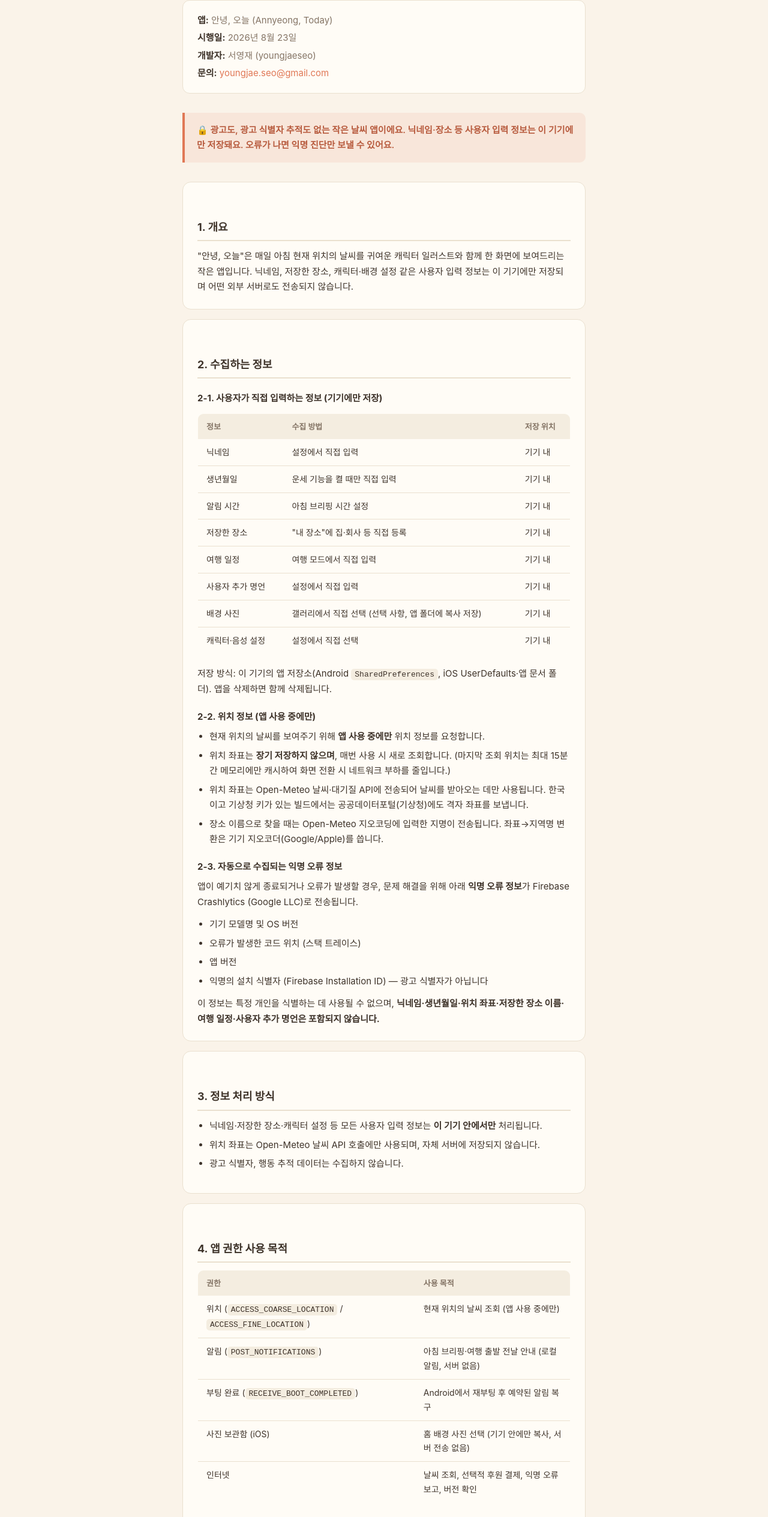
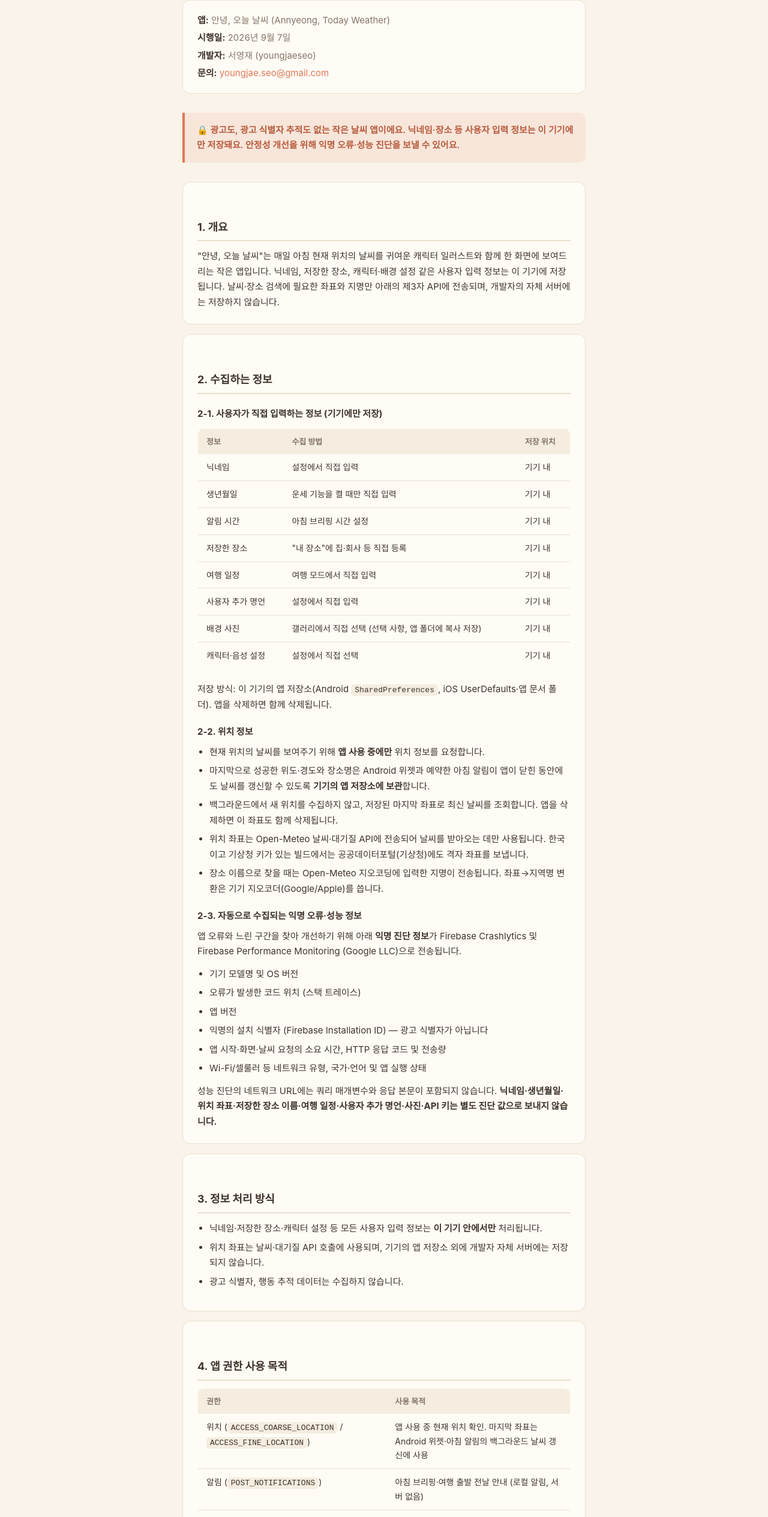
Before and after one commit to youngjaeseo-git/youngjaeseo-git.github.io, a plain HTML site: page annyeong/privacy.html in a window 1280 px wide. Shown: the part 151-2680 px from the top of the page at 60% size. Drawn offline with Linux system fonts and the light colour scheme.

Commit message:
Update Annyeong weather privacy policy for release 18

```diff
--- a/annyeong/privacy.html
+++ b/annyeong/privacy.html
@@ -3,7 +3,7 @@
 <head>
   <meta charset="UTF-8" />
   <meta name="viewport" content="width=device-width, initial-scale=1.0" />
-  <title>개인정보처리방침 — 안녕, 오늘</title>
+  <title>개인정보처리방침 — 안녕, 오늘 날씨</title>
   <style>
     *, *::before, *::after { box-sizing: border-box; margin: 0; padding: 0; }
     body {
@@ -130,26 +130,26 @@
 <body>
 
 <header>
-  <strong>안녕, 오늘 · 개인정보처리방침</strong>
+  <strong>안녕, 오늘 날씨 · 개인정보처리방침</strong>
 </header>
 
 <main>
   <h1>개인정보처리방침</h1>
 
   <div class="meta">
-    <p><strong>앱:</strong> 안녕, 오늘 (Annyeong, Today)</p>
-    <p><strong>시행일:</strong> 2026년 8월 23일</p>
+    <p><strong>앱:</strong> 안녕, 오늘 날씨 (Annyeong, Today Weather)</p>
+    <p><strong>시행일:</strong> 2026년 9월 7일</p>
     <p><strong>개발자:</strong> 서영재 (youngjaeseo)</p>
     <p><strong>문의:</strong> <a href="mailto:youngjae.seo@gmail.com">youngjae.seo@gmail.com</a></p>
   </div>
 
   <div class="notice">
-    🔒 광고도, 광고 식별자 추적도 없는 작은 날씨 앱이에요. 닉네임·장소 등 사용자 입력 정보는 이 기기에만 저장돼요. 오류가 나면 익명 진단만 보낼 수 있어요.
+    🔒 광고도, 광고 식별자 추적도 없는 작은 날씨 앱이에요. 닉네임·장소 등 사용자 입력 정보는 이 기기에만 저장돼요. 안정성 개선을 위해 익명 오류·성능 진단을 보낼 수 있어요.
   </div>
 
   <div class="section">
     <h2>1. 개요</h2>
-    <p>"안녕, 오늘"은 매일 아침 현재 위치의 날씨를 귀여운 캐릭터 일러스트와 함께 한 화면에 보여드리는 작은 앱입니다. 닉네임, 저장한 장소, 캐릭터·배경 설정 같은 사용자 입력 정보는 이 기기에만 저장되며 어떤 외부 서버로도 전송되지 않습니다.</p>
+    <p>"안녕, 오늘 날씨"는 매일 아침 현재 위치의 날씨를 귀여운 캐릭터 일러스트와 함께 한 화면에 보여드리는 작은 앱입니다. 닉네임, 저장한 장소, 캐릭터·배경 설정 같은 사용자 입력 정보는 이 기기에 저장됩니다. 날씨·장소 검색에 필요한 좌표와 지명만 아래의 제3자 API에 전송되며, 개발자의 자체 서버에는 저장하지 않습니다.</p>
   </div>
 
   <div class="section">
@@ -173,30 +173,33 @@
     </table>
     <p>저장 방식: 이 기기의 앱 저장소(Android <code>SharedPreferences</code>, iOS UserDefaults·앱 문서 폴더). 앱을 삭제하면 함께 삭제됩니다.</p>
 
-    <h3>2-2. 위치 정보 (앱 사용 중에만)</h3>
+    <h3>2-2. 위치 정보</h3>
     <ul>
       <li>현재 위치의 날씨를 보여주기 위해 <strong>앱 사용 중에만</strong> 위치 정보를 요청합니다.</li>
-      <li>위치 좌표는 <strong>장기 저장하지 않으며</strong>, 매번 사용 시 새로 조회합니다. (마지막 조회 위치는 최대 15분간 메모리에만 캐시하여 화면 전환 시 네트워크 부하를 줄입니다.)</li>
+      <li>마지막으로 성공한 위도·경도와 장소명은 Android 위젯과 예약한 아침 알림이 앱이 닫힌 동안에도 날씨를 갱신할 수 있도록 <strong>기기의 앱 저장소에 보관</strong>합니다.</li>
+      <li>백그라운드에서 새 위치를 수집하지 않고, 저장된 마지막 좌표로 최신 날씨를 조회합니다. 앱을 삭제하면 이 좌표도 함께 삭제됩니다.</li>
       <li>위치 좌표는 Open-Meteo 날씨·대기질 API에 전송되어 날씨를 받아오는 데만 사용됩니다. 한국이고 기상청 키가 있는 빌드에서는 공공데이터포털(기상청)에도 격자 좌표를 보냅니다.</li>
       <li>장소 이름으로 찾을 때는 Open-Meteo 지오코딩에 입력한 지명이 전송됩니다. 좌표→지역명 변환은 기기 지오코더(Google/Apple)를 씁니다.</li>
     </ul>
 
-    <h3>2-3. 자동으로 수집되는 익명 오류 정보</h3>
-    <p>앱이 예기치 않게 종료되거나 오류가 발생할 경우, 문제 해결을 위해 아래 <strong>익명 오류 정보</strong>가 Firebase Crashlytics (Google LLC)로 전송됩니다.</p>
+    <h3>2-3. 자동으로 수집되는 익명 오류·성능 정보</h3>
+    <p>앱 오류와 느린 구간을 찾아 개선하기 위해 아래 <strong>익명 진단 정보</strong>가 Firebase Crashlytics 및 Firebase Performance Monitoring (Google LLC)으로 전송됩니다.</p>
     <ul>
       <li>기기 모델명 및 OS 버전</li>
       <li>오류가 발생한 코드 위치 (스택 트레이스)</li>
       <li>앱 버전</li>
       <li>익명의 설치 식별자 (Firebase Installation ID) — 광고 식별자가 아닙니다</li>
+      <li>앱 시작·화면·날씨 요청의 소요 시간, HTTP 응답 코드 및 전송량</li>
+      <li>Wi-Fi/셀룰러 등 네트워크 유형, 국가·언어 및 앱 실행 상태</li>
     </ul>
-    <p>이 정보는 특정 개인을 식별하는 데 사용될 수 없으며, <strong>닉네임·생년월일·위치 좌표·저장한 장소 이름·여행 일정·사용자 추가 명언은 포함되지 않습니다.</strong></p>
+    <p>성능 진단의 네트워크 URL에는 쿼리 매개변수와 응답 본문이 포함되지 않습니다. <strong>닉네임·생년월일·위치 좌표·저장한 장소 이름·여행 일정·사용자 추가 명언·사진·API 키는 별도 진단 값으로 보내지 않습니다.</strong></p>
   </div>
 
   <div class="section">
     <h2>3. 정보 처리 방식</h2>
     <ul>
       <li>닉네임·저장한 장소·캐릭터 설정 등 모든 사용자 입력 정보는 <strong>이 기기 안에서만</strong> 처리됩니다.</li>
-      <li>위치 좌표는 Open-Meteo 날씨 API 호출에만 사용되며, 자체 서버에 저장되지 않습니다.</li>
+      <li>위치 좌표는 날씨·대기질 API 호출에 사용되며, 기기의 앱 저장소 외에 개발자 자체 서버에는 저장되지 않습니다.</li>
       <li>광고 식별자, 행동 추적 데이터는 수집하지 않습니다.</li>
     </ul>
   </div>
@@ -208,11 +211,11 @@
         <tr><th>권한</th><th>사용 목적</th></tr>
       </thead>
       <tbody>
-        <tr><td>위치 (<code>ACCESS_COARSE_LOCATION</code> / <code>ACCESS_FINE_LOCATION</code>)</td><td>현재 위치의 날씨 조회 (앱 사용 중에만)</td></tr>
+        <tr><td>위치 (<code>ACCESS_COARSE_LOCATION</code> / <code>ACCESS_FINE_LOCATION</code>)</td><td>앱 사용 중 현재 위치 확인. 마지막 좌표는 Android 위젯·아침 알림의 백그라운드 날씨 갱신에 사용</td></tr>
         <tr><td>알림 (<code>POST_NOTIFICATIONS</code>)</td><td>아침 브리핑·여행 출발 전날 안내 (로컬 알림, 서버 없음)</td></tr>
         <tr><td>부팅 완료 (<code>RECEIVE_BOOT_COMPLETED</code>)</td><td>Android에서 재부팅 후 예약된 알림 복구</td></tr>
         <tr><td>사진 보관함 (iOS)</td><td>홈 배경 사진 선택 (기기 안에만 복사, 서버 전송 없음)</td></tr>
-        <tr><td>인터넷</td><td>날씨 조회, 선택적 후원 결제, 익명 오류 보고, 버전 확인</td></tr>
+        <tr><td>인터넷</td><td>날씨 조회, 선택적 후원 결제, 익명 오류·성능 진단, 버전 확인</td></tr>
       </tbody>
     </table>
   </div>
@@ -246,6 +249,7 @@
         <tr><td>Open-Meteo Geocoding API</td><td>Open-Meteo</td><td>장소 이름 → 좌표</td><td>입력한 지명</td></tr>
         <tr><td>기상청 동네예보 (키가 있는 빌드)</td><td>공공데이터포털</td><td>한국 초단기 실황·예보</td><td>격자 좌표</td></tr>
         <tr><td>Firebase Crashlytics</td><td>Google LLC</td><td>익명 오류 보고 (구성이 된 빌드만)</td><td>기기 정보, 오류 위치, 익명 식별자</td></tr>
+        <tr><td>Firebase Performance Monitoring</td><td>Google LLC</td><td>앱·화면·네트워크 성능 진단</td><td>소요 시간, 응답 코드, 전송량, 기기·네트워크 정보, 익명 식별자</td></tr>
         <tr><td>GitHub (version.json)</td><td>GitHub</td><td>업데이트 안내</td><td>없음 (앱이 파일만 읽음)</td></tr>
         <tr><td>Apple/Google 인앱 결제</td><td>Apple / Google</td><td>선택 후원</td><td>스토어 결제 토큰 (후원할 때만)</td></tr>
         <tr><td>Android Auto Backup</td><td>Google LLC</td><td>사용자 설정 백업</td><td>사용자 Google 계정에 직접 저장</td></tr>
@@ -254,7 +258,7 @@
     <p>관련 정책:</p>
     <ul>
       <li>Open-Meteo 약관: <a href="https://open-meteo.com/en/terms" target="_blank" rel="noopener">https://open-meteo.com/en/terms</a></li>
-      <li>Firebase Crashlytics 개인정보처리방침: <a href="https://firebase.google.com/support/privacy" target="_blank" rel="noopener">https://firebase.google.com/support/privacy</a></li>
+      <li>Firebase Crashlytics·Performance 개인정보 안내: <a href="https://firebase.google.com/support/privacy" target="_blank" rel="noopener">https://firebase.google.com/support/privacy</a></li>
       <li>Google 개인정보처리방침: <a href="https://policies.google.com/privacy" target="_blank" rel="noopener">https://policies.google.com/privacy</a></li>
     </ul>
   </div>
@@ -268,8 +272,8 @@
     <h2>8. 사용자의 권리 · 옵트아웃</h2>
     <ul>
       <li><strong>데이터 삭제</strong>: 앱을 기기에서 삭제하면 모든 로컬 데이터가 함께 삭제됩니다.</li>
-      <li><strong>진단 데이터</strong>: 광고 ID를 쓰지 않습니다. 오류 보고를 멈추려면 앱을 삭제하면 됩니다.</li>
-      <li><strong>위치 권한 철회</strong>: 기기 설정 → 앱 → 안녕, 오늘 → 권한에서 위치를 끄면 됩니다. 끄면 현재 위치 날씨를 보여드리지 못해요.</li>
+      <li><strong>진단 데이터</strong>: 광고 ID를 쓰지 않습니다. 오류·성능 진단의 향후 수집을 멈추려면 앱을 삭제하면 됩니다.</li>
+      <li><strong>위치 권한 철회</strong>: 기기 설정 → 앱 → 안녕, 오늘 날씨 → 권한에서 위치를 끄면 됩니다. 끄면 현재 위치 날씨를 보여드리지 못해요.</li>
     </ul>
   </div>
 
```
